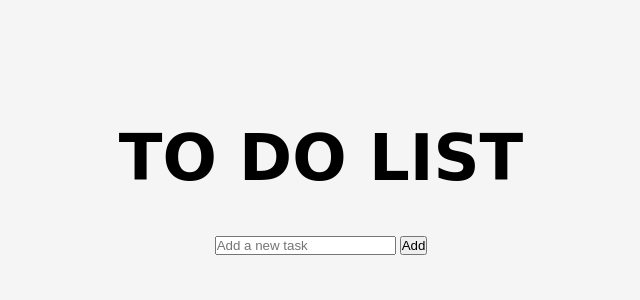
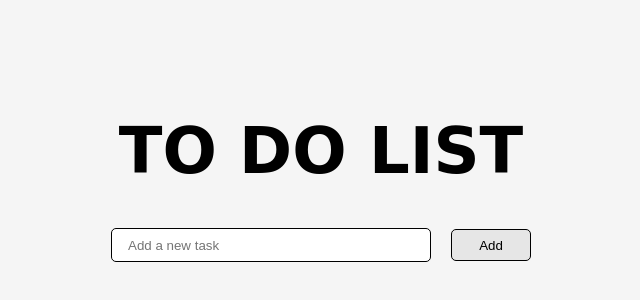
Before and after one commit to gizy95/toDoList, a plain HTML site: page index.html in a window 1280 px wide. Shown: the part 202-502 px from the top of the page, without its empty margins (319-959 px from the left). Drawn offline with Linux system fonts and the light colour scheme; a web font is replaced by a local one.

Commit message:
adding styles to input field

```diff
--- a/app.js
+++ b/app.js
@@ -55,7 +55,7 @@ const addEventListenerToEachItem = () => {
   // Since there are multiple items loop through each
   const listItems = document.querySelectorAll('li span span');
   listItems.forEach((item) => {
-    item.addEventListener('click', (event) => {
+    item.addEventListener('dblclick', (event) => {
       const toDoId = Number(event.target.id);
       // Assign item t be updated to a global variable
       // So that we can update it in another function
--- a/style.css
+++ b/style.css
@@ -26,6 +26,24 @@ h1{
 form{
     align-items: center;
     padding: 20px;
+}
+
+#input{
+    width: 20rem;
+    height: 2rem;
+    border-radius: 5px;
+    border: 1px solid black;
+    padding: 1rem;
+    margin-right: 1rem;
+}
+
+#add, #cancel{
+    width: 5rem;
+    height: 2rem;
+    border-radius: 5px;
+    border: 1px solid black;
+    background-color: rgb(230, 230, 230);
+    cursor: pointer;
 }
 
 
```
